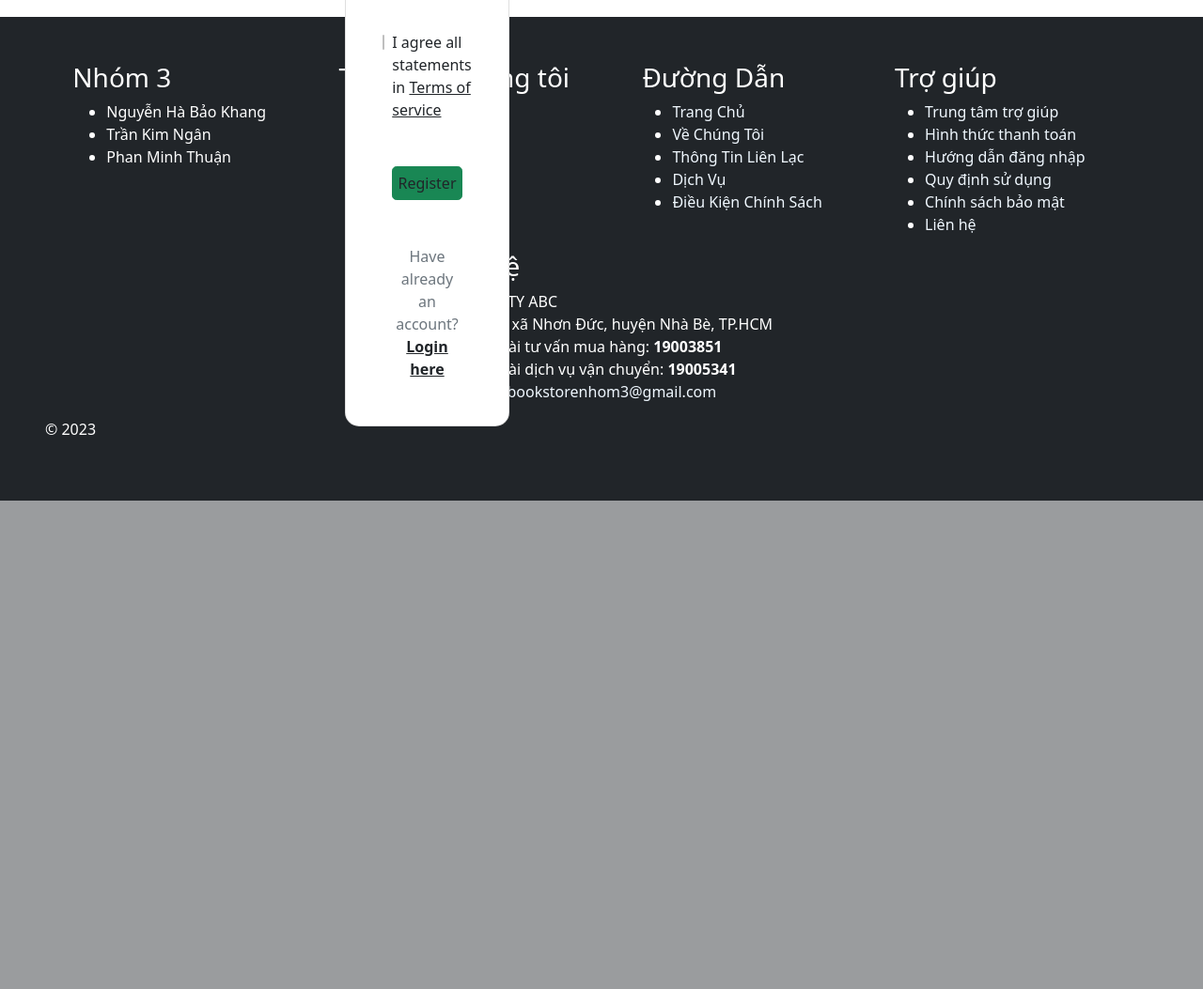
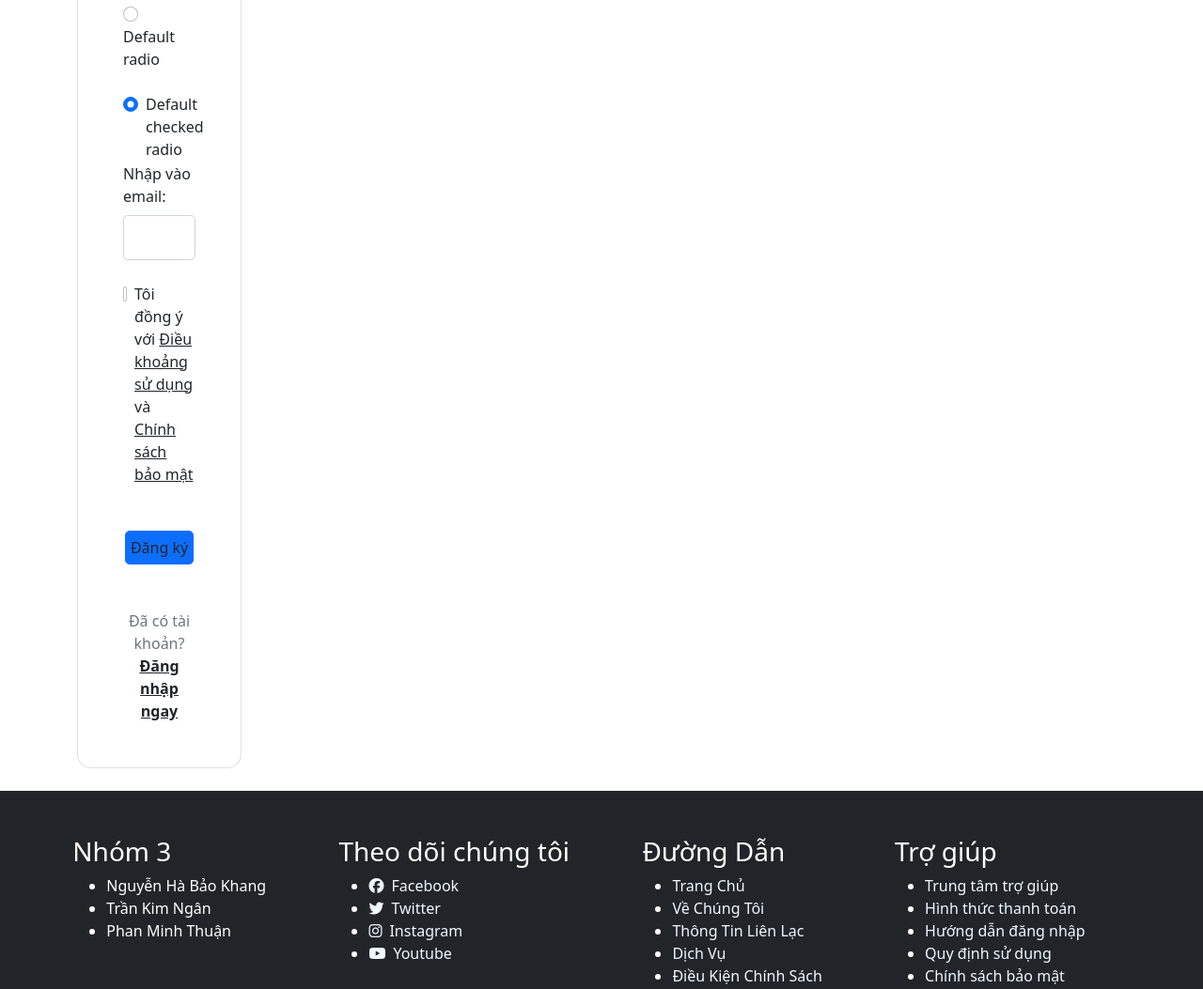
Before and after one commit to NHBKhang/BookstoreManager, a Flask app: template app/templates/signup.html in a window 1280 px wide. Shown: the part 947-2000 px from the top of the page at 94% size. Before the commit the page ends 1480 px from the top, so only its background shows below. Run offline with Flask 3, Linux system fonts and the light colour scheme; the template is opened without the code that fills it, so the values that code supplies are empty; some libraries are stand-ins or nearby versions.

Commit message:
cuu tui phan xu ly user voi

```diff
--- a/app/index.py
+++ b/app/index.py
@@ -42,28 +42,28 @@ def login_admin():
     return redirect("/admin")
 
 
-@app.route("/layout/header", methods=['GET', 'POST'])
-def login_admin():
-    if request.method == 'POST':
-        username = request.form.get("username")
-        password = request.form.get("password")
-
-        if username != '' and password != '':
-            user = dao.auth_admin(username=username, password=password)
-            if user:
-                login_user(user=user)
-        else:
-            if username == '':
-                err_usr_dis = 'block'
-            else:
-                err_usr_dis = 'none'
-            if password == '':
-                err_pwd_dis = 'block'
-            else:
-                err_pwd_dis = 'none'
-            return render_template('admin/login.html', err_usr_dis=err_usr_dis, err_pwd_dis=err_pwd_dis)
-
-    return redirect("/admin")
+# @app.route("/layout/header", methods=['GET', 'POST'])
+# def login_admin():
+#     if request.method == 'POST':
+#         username = request.form.get("username")
+#         password = request.form.get("password")
+#
+#         if username != '' and password != '':
+#             user = dao.auth_admin(username=username, password=password)
+#             if user:
+#                 login_user(user=user)
+#         else:
+#             if username == '':
+#                 err_usr_dis = 'block'
+#             else:
+#                 err_usr_dis = 'none'
+#             if password == '':
+#                 err_pwd_dis = 'block'
+#             else:
+#                 err_pwd_dis = 'none'
+#             return render_template('layout/index.html', err_usr_dis=err_usr_dis, err_pwd_dis=err_pwd_dis)
+#
+#     return redirect("/")
 
 
 @app.route("/books/<int:book_id>")
@@ -103,6 +103,10 @@ def add_to_cart():
 def cart():
     return render_template('cart.html')
 
+@app.route('/signup')
+def signup():
+    return render_template('signup.html')
+
 
 @app.context_processor
 def common_resp():
--- a/app/templates/signup.html
+++ b/app/templates/signup.html
@@ -1,52 +1,82 @@
 {% extends 'layout/base.html' %}
 
 {% block content %}
- <section class="vh-100 bg-image"
-  style="background-image: url('https://mdbcdn.b-cdn.net/img/Photos/new-templates/search-box/img4.webp');">
-  <div class="mask d-flex align-items-center h-100 gradient-custom-3">
-    <div class="container h-100">
-      <div class="row d-flex justify-content-center align-items-center h-100">
-        <div class="col-12 col-md-9 col-lg-7 col-xl-6">
+
+        <div class="mask d-flex align-items-center">
+            <div class="container">
+                <div class="row d-flex justify-content-center align-items-center">
+                    <div class="">
                         <div class="card" style="border-radius: 15px;">
                             <div class="card-body p-5">
-              <h2 class="text-uppercase text-center mb-5">Create an account</h2>
+                                <h2 class="text-uppercase text-center mb-5">Tạo tài khoản mới</h2>
 
-              <form>
+                                <form action="#" method="post">
 
-                <div class="form-outline mb-4">
-                  <input type="text" id="form3Example1cg" class="form-control form-control-lg" />
-                  <label class="form-label" for="form3Example1cg">Your Name</label>
+                                    <div class="form-outline mb-4 row">
+                                        <div class="col-xs-1 col-md-6">
+                                            <label class="form-label" for="database">Họ đệm: </label>
+                                            <input type="text" id="database" class="form-control form-control-lg"/>
+                                        </div>
+                                        <div class="col-xs-12 col-md-6">
+                                            <label class="form-label" for="database">Tên: </label>
+                                            <input type="text" id="database" class="form-control form-control-lg"/>
+                                        </div>
                                     </div>
 
                                     <div class="form-outline mb-4">
-                  <input type="email" id="form3Example3cg" class="form-control form-control-lg" />
-                  <label class="form-label" for="form3Example3cg">Your Email</label>
+                                        <label class="form-label" for="database">Tên đăng nhập: </label>
+                                        <input type="email" id="username" class="form-control form-control-lg"/>
                                     </div>
 
                                     <div class="form-outline mb-4">
-                  <input type="password" id="form3Example4cg" class="form-control form-control-lg" />
-                  <label class="form-label" for="form3Example4cg">Password</label>
+                                        <label class="form-label" for="form3Example4cg">Mật khẩu: </label>
+                                        <input type="password" id="password" class="form-control form-control-lg"/>
                                     </div>
 
                                     <div class="form-outline mb-4">
-                  <input type="password" id="form3Example4cdg" class="form-control form-control-lg" />
-                  <label class="form-label" for="form3Example4cdg">Repeat your password</label>
+                                        <label class="form-label" for="database">Nhập lại mật khẩu: </label>
+                                        <input type="password" id="password" class="form-control form-control-lg"/>
+                                    </div>
+                                    <div class="form-outline mb-4">
+                                        <label class="form-label" for="database">Giới tính: </label>
+                                        <input class="form-check-input" type="radio" name="flexRadioDefault"
+                                               id="gender">
+                                        <label class="form-check-label">
+                                            Default radio
+                                        </label>
+                                    </div>
+                                    <div class="form-check">
+                                        <input class="form-check-input" type="radio" name="flexRadioDefault"
+                                               id="flexRadioDefault2" checked>
+                                        <label class="form-check-label" for="flexRadioDefault2">
+                                            Default checked radio
+                                        </label>
+                                    </div>
+
+                                    <div class="form-outline mb-4">
+                                        <label class="form-label" for="database">Nhập vào email: </label>
+                                        <input type="password" id="password" class="form-control form-control-lg"/>
                                     </div>
 
                                     <div class="form-check d-flex justify-content-center mb-5">
-                  <input class="form-check-input me-2" type="checkbox" value="" id="form2Example3cg" />
-                  <label class="form-check-label" for="form2Example3g">
-                    I agree all statements in <a href="#!" class="text-body"><u>Terms of service</u></a>
+                                        <input class="form-check-input me-2" type="checkbox" value="" id="database"/>
+                                        <label class="form-check-label" for="database">
+                                            Tôi đồng ý với <a href="#!" class="text-body"><u> Điều khoảng sử
+                                            dụng</u></a> và <a href="#!" class="text-body"><u> Chính sách bảo
+                                            mật</u></a>
                                         </label>
                                     </div>
 
                                     <div class="d-flex justify-content-center">
                                         <button type="button"
-                    class="btn btn-success btn-block btn-lg gradient-custom-4 text-body">Register</button>
+                                                class="btn btn-primary btn-block btn-lg gradient-custom-4 text-body">
+                                            Đăng ký
+                                        </button>
                                     </div>
 
-                <p class="text-center text-muted mt-5 mb-0">Have already an account? <a href="#!"
-                    class="fw-bold text-body"><u>Login here</u></a></p>
+                                    <p class="text-center text-muted mt-5 mb-0">Đã có tài khoản? <a href="#!"
+                                                                                                    class="fw-bold text-body"><u>Đăng
+                                        nhập ngay</u></a></p>
 
                                 </form>
 
@@ -56,5 +86,4 @@
                 </div>
             </div>
         </div>
-</section>
 {% endblock %}
```
Also changed, not shown: app/static/css/style.css (line endings or trailing spaces). Lines whose indentation alone changed are shown as unchanged.
